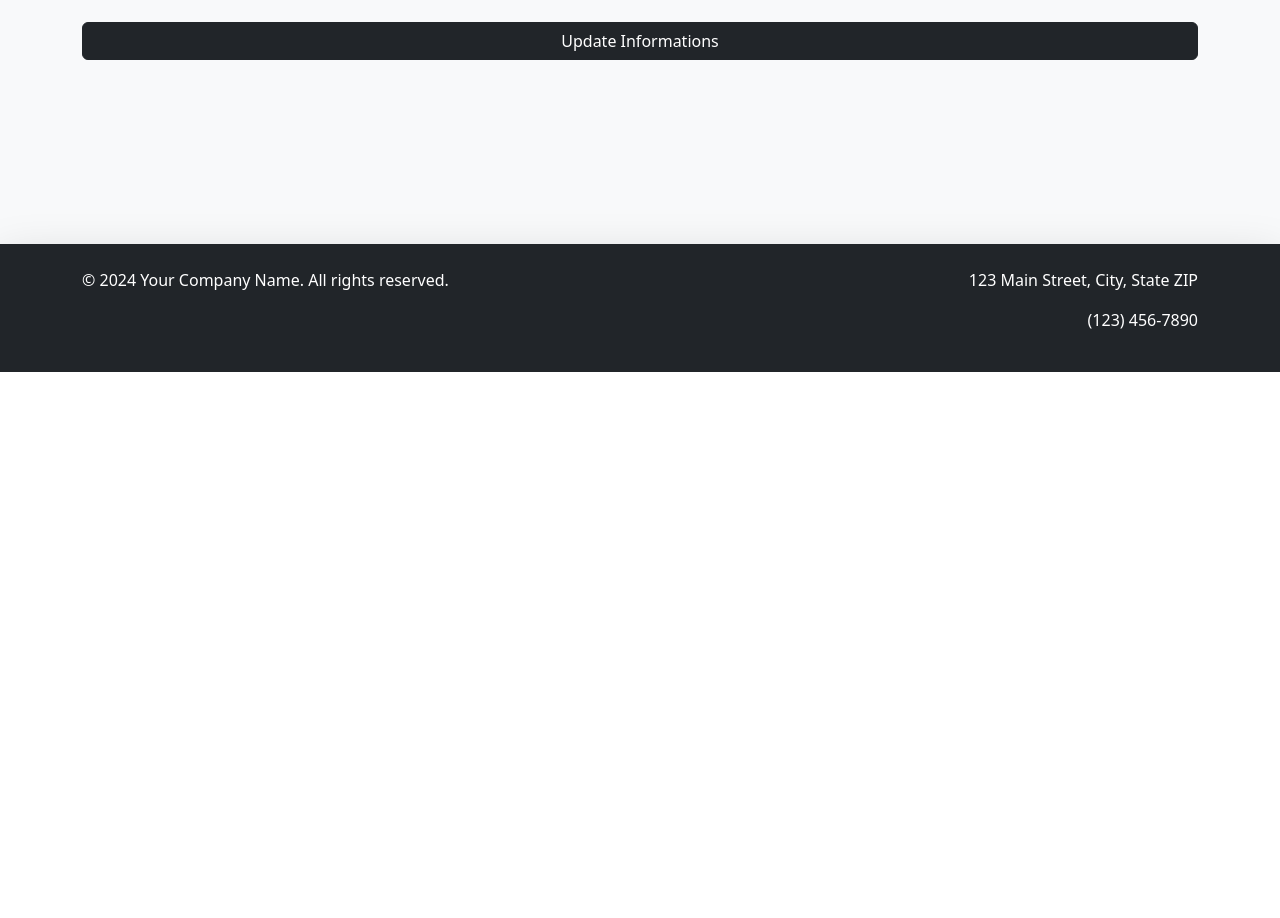
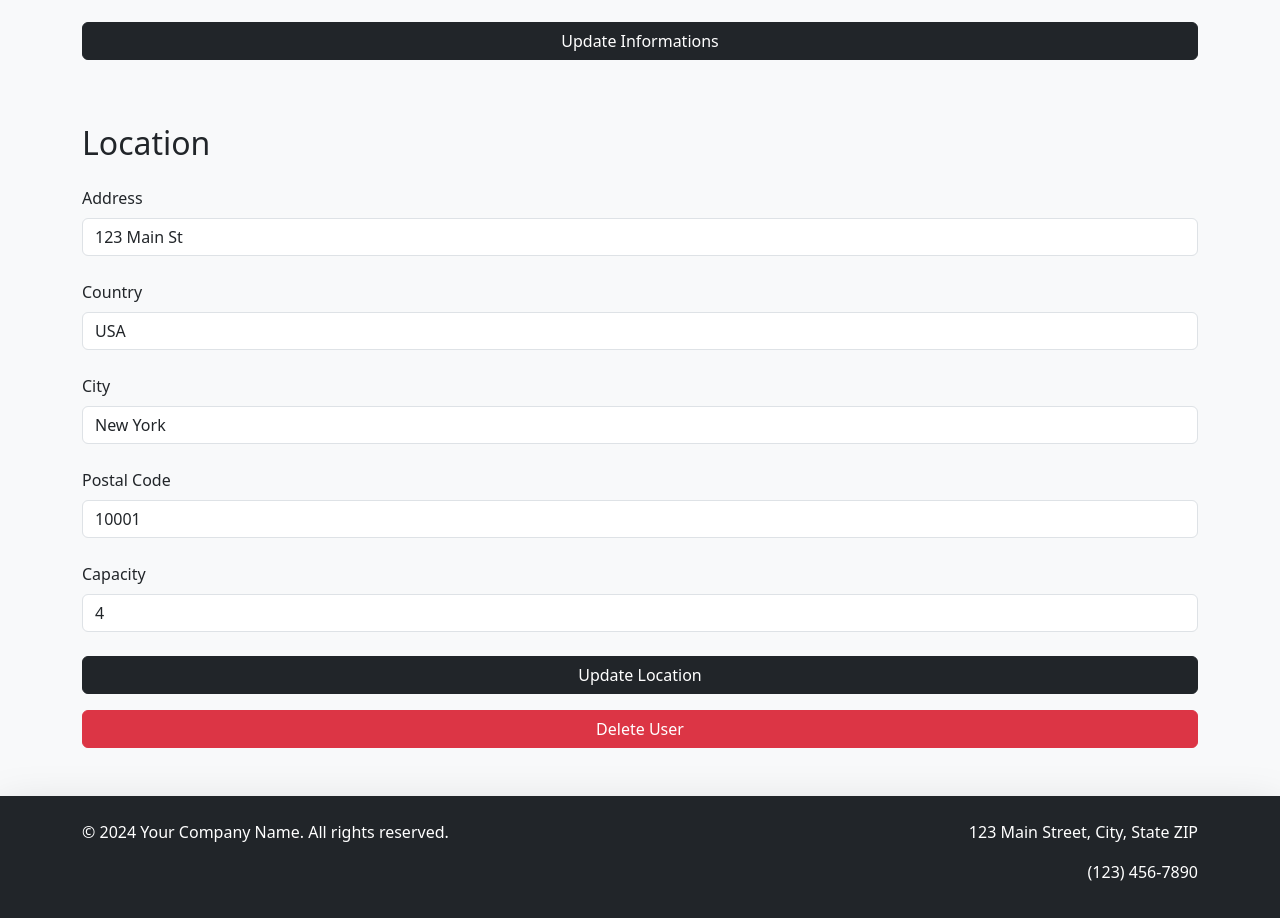
Before and after one commit to nathanEvrardDaCunha/2024_PA_ESGI_REACT, a React (Create React App) app in the folder 2024_pa_react/: page /user/info in a window 1280 px wide. Shown: the part 740-1658 px from the top of the page. Before the commit the page ends 1112 px from the top, so only its background shows below. Built offline with nearby package versions, Linux system fonts and the light colour scheme.

Commit message:
feat: location update and basic donation not finished

```diff
--- a/2024_pa_react/src/App.js
+++ b/2024_pa_react/src/App.js
@@ -6,6 +6,7 @@ import RegisterPage from "./pages/RegisterPage.tsx";
 import DonationPage from "./pages/DonationPage.tsx";
 import MembershipPage from "./pages/MembershipPage.tsx";
 import UserInfoPage from "./pages/UserInfoPage.tsx";
+import UserDonation from "./pages/UserDonation.tsx";
 
 function App() {
   return (
@@ -17,6 +18,7 @@ function App() {
             <Route path="/donation" element={<DonationPage />} />
             <Route path="/membership" element={<MembershipPage />} />
             <Route path="/user/info" element={<UserInfoPage />} />
+            <Route path="/user/donation" element={<UserDonation />} />
         </Routes>
       </Router>
   );
--- /dev/null
+++ b/2024_pa_react/src/components/UserDonationContainer.tsx
@@ -0,0 +1,62 @@
+import * as React from "react";
+import { useState, useEffect } from "react";
+
+const UserDonationContainer = () => {
+	const [donations, setDonations] = useState([]);
+	const [loading, setLoading] = useState(true);
+	const [error, setError] = useState(null);
+
+	useEffect(() => {
+		const fetchDonations = async () => {
+			try {
+				const response = await fetch("http://localhost:3000/donation");
+				if (!response.ok) {
+					throw new Error("Failed to fetch donations");
+				}
+				const data = await response.json();
+				setDonations(data);
+			} catch (error) {
+				setError(error.message);
+			} finally {
+				setLoading(false);
+			}
+		};
+
+		fetchDonations();
+	}, []);
+
+	if (loading) {
+		return <div>Loading...</div>;
+	}
+
+	if (error) {
+		return <div>Error: {error}</div>;
+	}
+
+	return (
+		<div className="container my-5">
+			<h2 className="mb-4">Your Donations</h2>
+			{donations.length === 0 ? (
+				<p>You have not made any donations yet.</p>
+			) : (
+				<div className="row row-cols-1 row-cols-md-2 row-cols-lg-3 g-4">
+					{donations.map((donation, index) => (
+						<div className="col" key={index}>
+							<div className="card h-100">
+								<div className="card-body">
+									<h5 className="card-title">Donation {index + 1}</h5>
+									<p className="card-text">Amount: ${donation.amount}</p>
+									<p className="card-text">Transaction Date: {new Date(donation.transactionDate).toLocaleDateString()}</p>
+									<p className="card-text">Renewal Frequency: {donation.renewalFrequency} months</p>
+									<p className="card-text">Payment Method: {donation.paymentMethod}</p>
+								</div>
+							</div>
+						</div>
+					))}
+				</div>
+			)}
+		</div>
+	);
+};
+
+export default UserDonationContainer;
--- a/2024_pa_react/src/components/UserUpdateInfoForm.tsx
+++ b/2024_pa_react/src/components/UserUpdateInfoForm.tsx
@@ -1,5 +1,5 @@
 import * as React from "react";
-import { useState, useEffect } from "react";
+import {useState, useEffect} from "react";
 
 interface UserData {
 	email: string;
@@ -10,6 +10,16 @@ interface UserData {
 	phoneNumber: string;
 }
 
+interface LocationData {
+	address: string;
+	country: string;
+	city: string;
+	postalCode: string;
+	type: string;
+	capacity: number;
+	status: string;
+}
+
 const UserUpdateInfoForm = () => {
 	const [email, setEmail] = useState("");
 	const [password, setPassword] = useState("");
@@ -17,6 +27,13 @@ const UserUpdateInfoForm = () => {
 	const [lastName, setLastName] = useState("");
 	const [birthDate, setBirthDate] = useState("");
 	const [phoneNumber, setPhoneNumber] = useState("");
+	const [address, setAddress] = useState("");
+	const [country, setCountry] = useState("");
+	const [city, setCity] = useState("");
+	const [postalCode, setPostalCode] = useState("");
+	const [type, setType] = useState("user-home");
+	const [capacity, setCapacity] = useState(0);
+	const [status, setStatus] = useState("unavailable");
 
 	useEffect(() => {
 		fetchUserData();
@@ -33,12 +50,29 @@ const UserUpdateInfoForm = () => {
 			phoneNumber: "1234567890",
 		};
 
+		const locationData: LocationData = {
+			address: "123 Main St",
+			country: "USA",
+			city: "New York",
+			postalCode: "10001",
+			type: "user-home",
+			capacity: 4,
+			status: "unavailable",
+		};
+
 		setEmail(userData.email);
 		setPassword(userData.password);
 		setFirstName(userData.firstName);
 		setLastName(userData.lastName);
 		setBirthDate(userData.birthDate);
 		setPhoneNumber(userData.phoneNumber);
+		setAddress(locationData.address);
+		setCountry(locationData.country);
+		setCity(locationData.city);
+		setPostalCode(locationData.postalCode);
+		setType(locationData.type);
+		setCapacity(locationData.capacity);
+		setStatus(locationData.status);
 	};
 
 	const handleSubmit = (e: React.FormEvent<HTMLFormElement>) => {
@@ -72,9 +106,56 @@ const UserUpdateInfoForm = () => {
 			});
 	};
 
+	const handleUpdateLocation = (e: React.FormEvent<HTMLFormElement>) => {
+		e.preventDefault();
+
+		const updatedLocation: LocationData = {
+			address,
+			country,
+			city,
+			postalCode,
+			type: "user-home",
+			capacity,
+			status: "unavailable",
+		};
+
+		fetch("http://localhost:3000/users/update-location", {
+			method: "PATCH",
+			headers: {
+				"Content-Type": "application/json",
+			},
+			body: JSON.stringify(updatedLocation),
+		})
+			.then((response) => {
+				if (response.ok) {
+					console.log("Location updated successfully");
+				} else {
+					console.error("Failed to update location");
+				}
+			})
+			.catch((error) => {
+				console.error("Error:", error);
+			});
+	};
+
+	const handleDeleteUser = () => {
+		fetch("http://localhost:3000/user", {
+			method: "DELETE",
+		})
+			.then((response) => {
+				if (response.ok) {
+					console.log("User deleted successfully");
+				} else {
+					console.error("Failed to delete user");
+				}
+			})
+			.catch((error) => {
+				console.error("Error:", error);
+			});
+	};
 
 	return (
-		<div className="container my-5 vh-100">
+		<div className="container my-5 min-vh-100">
 			<h2 className="mb-4">User Information</h2>
 			<form onSubmit={handleSubmit}>
 				<div className="mb-4">
@@ -87,7 +168,6 @@ const UserUpdateInfoForm = () => {
 						className="form-control"
 						value={email}
 						onChange={(e) => setEmail(e.target.value)}
-
 					/>
 				</div>
 				<div className="mb-4">
@@ -100,7 +180,6 @@ const UserUpdateInfoForm = () => {
 						className="form-control"
 						value={password}
 						onChange={(e) => setPassword(e.target.value)}
-
 					/>
 				</div>
 				<div className="mb-4">
@@ -113,7 +192,6 @@ const UserUpdateInfoForm = () => {
 						className="form-control"
 						value={firstName}
 						onChange={(e) => setFirstName(e.target.value)}
-
 					/>
 				</div>
 				<div className="mb-4">
@@ -126,7 +204,6 @@ const UserUpdateInfoForm = () => {
 						className="form-control"
 						value={lastName}
 						onChange={(e) => setLastName(e.target.value)}
-
 					/>
 				</div>
 				<div className="mb-4">
@@ -139,7 +216,6 @@ const UserUpdateInfoForm = () => {
 						className="form-control"
 						value={birthDate}
 						onChange={(e) => setBirthDate(e.target.value)}
-
 					/>
 				</div>
 				<div className="mb-4">
@@ -153,15 +229,89 @@ const UserUpdateInfoForm = () => {
 						value={phoneNumber}
 						onChange={(e) => setPhoneNumber(e.target.value)}
 						maxLength={10}
-
 					/>
 				</div>
-				<button type="submit" className="btn btn-dark w-100">
+				<button type="submit" className="btn btn-dark w-100 mb-3">
 					Update Informations
 				</button>
 			</form>
+
+			<h2 className="mt-5 mb-4">Location</h2>
+			<form onSubmit={handleUpdateLocation}>
+				<div className="mb-4">
+					<label htmlFor="address" className="form-label">
+						Address
+					</label>
+					<input
+						type="text"
+						id="address"
+						className="form-control"
+						value={address}
+						onChange={(e) => setAddress(e.target.value)}
+					/>
+				</div>
+				<div className="mb-4">
+					<label htmlFor="country" className="form-label">
+						Country
+					</label>
+					<input
+						type="text"
+						id="country"
+						className="form-control"
+						value={country}
+						onChange={(e) => setCountry(e.target.value)}
+					/>
+				</div>
+				<div className="mb-4">
+					<label htmlFor="city" className="form-label">
+						City
+					</label>
+					<input
+						type="text"
+						id="city"
+						className="form-control"
+						value={city}
+						onChange={(e) => setCity(e.target.value)}
+					/>
+				</div>
+				<div className="mb-4">
+					<label htmlFor="postalCode" className="form-label">
+						Postal Code
+					</label>
+					<input
+						type="text"
+						id="postalCode"
+						className="form-control"
+						value={postalCode}
+						onChange={(e) => setPostalCode(e.target.value)}
+					/>
+				</div>
+				<div className="mb-4">
+					<label htmlFor="capacity" className="form-label">
+						Capacity
+					</label>
+					<input
+						type="number"
+						id="capacity"
+						className="form-control"
+						value={capacity}
+						onChange={(e) => setCapacity(parseInt(e.target.value))}
+					/>
+				</div>
+				<button type="submit" className="btn btn-dark w-100 mb-3">
+					Update Location
+				</button>
+			</form>
+
+			<button
+				type="button"
+				className="btn btn-danger w-100"
+				onClick={handleDeleteUser}
+			>
+				Delete User
+			</button>
 		</div>
 	);
 };
 
-export default UserUpdateInfoForm;
+export default UserUpdateInfoForm
--- /dev/null
+++ b/2024_pa_react/src/pages/UserDonation.tsx
@@ -0,0 +1,50 @@
+// @ts-ignore
+import Navbar from "../components/NavBar.tsx";
+// @ts-ignore
+import ComposedBackground from "../components/ComposedBackground.tsx";
+// @ts-ignore
+import Footer from "../components/Footer.tsx";
+// @ts-ignore
+import SideBar from "../components/SideBar.tsx";
+
+import * as React from "react";
+import { useState } from "react";
+// @ts-ignore
+import UserDonationContainer from "../components/UserDonationContainer.tsx";
+const ToggleSidebarButton = ({ onClick, isOpen }) => (
+	<button
+		className={`bg-dark d-flex align-items-center ${isOpen ? 'active' : ''}`}
+		onClick={onClick}
+	>
+		<i className={`bi bi-list${isOpen ? 'bi-x' : ''}`}></i>
+		<span className={'text-light'}>X</span>
+	</button>
+);
+
+const UserInfoPage = () => {
+	const [isSidebarOpen, setIsSidebarOpen] = useState(false);
+
+	const toggleSidebar = () => {
+		setIsSidebarOpen(!isSidebarOpen);
+	};
+
+	const closeSidebar = () => {
+		setIsSidebarOpen(false);
+	};
+
+	return (
+		<ComposedBackground>
+			<Navbar />
+			<div className="d-flex">
+				{isSidebarOpen && <SideBar onClose={closeSidebar} />}
+				<div className={`flex-grow-1 ${isSidebarOpen ? "mx-0" : ""}`}>
+					<ToggleSidebarButton onClick={toggleSidebar} isOpen={isSidebarOpen} />
+					<UserDonationContainer />
+				</div>
+			</div>
+			<Footer />
+		</ComposedBackground>
+	);
+};
+
+	export default UserInfoPage;
--- a/2024_pa_react/src/pages/UserInfoPage.tsx
+++ b/2024_pa_react/src/pages/UserInfoPage.tsx
@@ -12,7 +12,6 @@ import { useState } from "react";
 
 // @ts-ignore
 import UserUpdateInfoForm from "../components/UserUpdateInfoForm.tsx";
-
 const ToggleSidebarButton = ({ onClick, isOpen }) => (
 	<button
 		className={`bg-dark d-flex align-items-center ${isOpen ? 'active' : ''}`}
```
